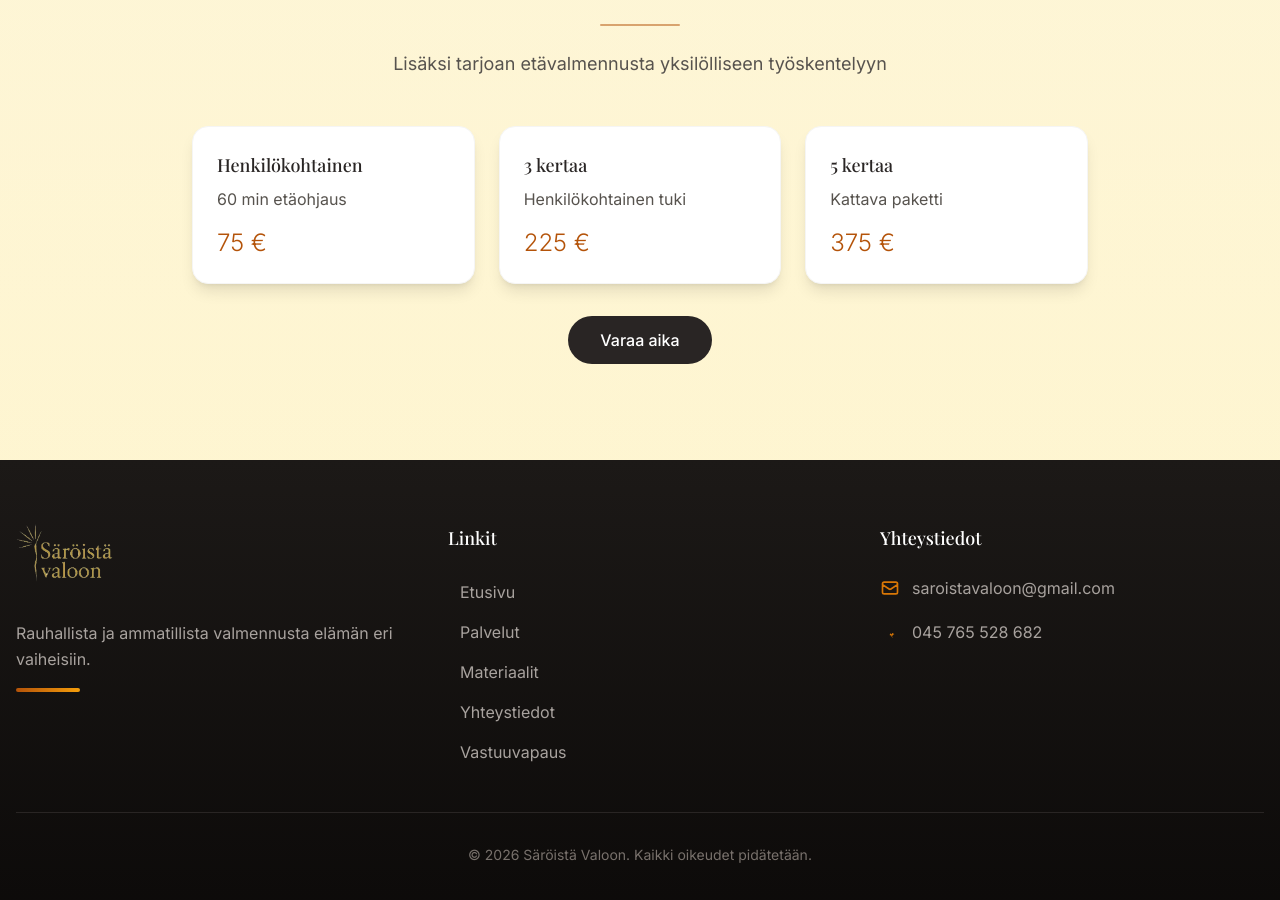
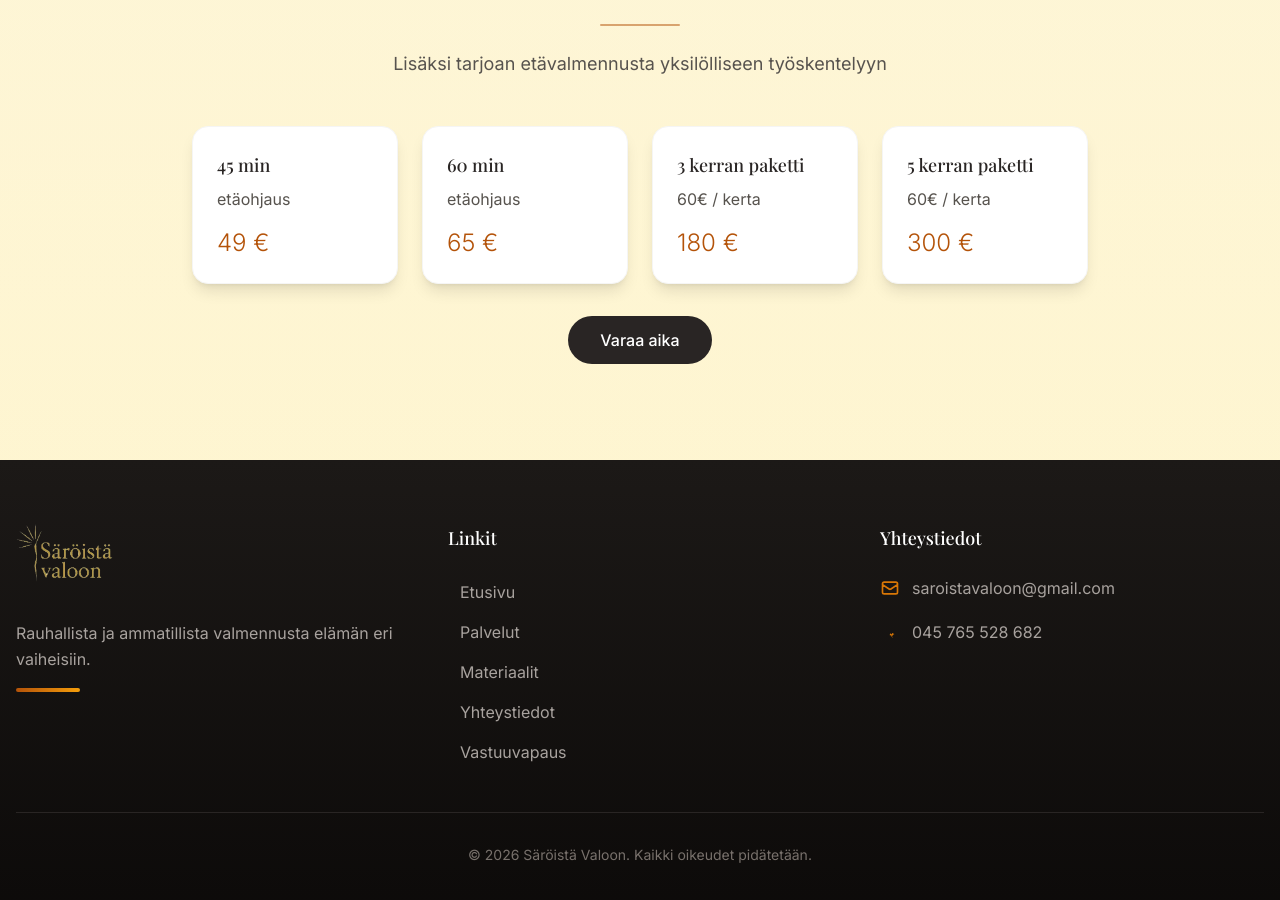
Before and after one commit to waelosamahelmi/saroistavaloon, a Next.js app: page / in a window 1280 px wide. Shown: the part 2420-3320 px from the top of the page. Built offline with nearby package versions, Linux system fonts and the light colour scheme; a web font is replaced by a local one.

Commit message:
Update homepage pricing to match new services
- 45 min etäohjaus: 49€
- 60 min etäohjaus: 65€
- 3 kerran paketti: 180€
- 5 kerran paketti: 300€

Changed grid from 3 to 4 columns to show all services

```diff
--- a/app/page.tsx
+++ b/app/page.tsx
@@ -124,35 +124,45 @@
             </p>
           </div>
 
-          <div className="grid md:grid-cols-3 gap-6">
+          <div className="grid md:grid-cols-4 gap-6">
             <div className="bg-white rounded-2xl shadow-lg p-6 border border-stone-100">
               <h3 className="text-lg font-medium text-stone-800 mb-2 font-serif">
-                Henkilökohtainen
+                45 min
               </h3>
               <p className="text-base text-stone-600 mb-4">
-                60 min etäohjaus
+                etäohjaus
               </p>
-              <p className="text-2xl font-light text-amber-700">75 €</p>
+              <p className="text-2xl font-light text-amber-700">49 €</p>
             </div>
 
             <div className="bg-white rounded-2xl shadow-lg p-6 border border-stone-100">
               <h3 className="text-lg font-medium text-stone-800 mb-2 font-serif">
-                3 kertaa
+                60 min
               </h3>
               <p className="text-base text-stone-600 mb-4">
-                Henkilökohtainen tuki
+                etäohjaus
               </p>
-              <p className="text-2xl font-light text-amber-700">225 €</p>
+              <p className="text-2xl font-light text-amber-700">65 €</p>
             </div>
 
             <div className="bg-white rounded-2xl shadow-lg p-6 border border-stone-100">
               <h3 className="text-lg font-medium text-stone-800 mb-2 font-serif">
-                5 kertaa
+                3 kerran paketti
               </h3>
               <p className="text-base text-stone-600 mb-4">
-                Kattava paketti
+                60€ / kerta
               </p>
-              <p className="text-2xl font-light text-amber-700">375 €</p>
+              <p className="text-2xl font-light text-amber-700">180 €</p>
+            </div>
+
+            <div className="bg-white rounded-2xl shadow-lg p-6 border border-stone-100">
+              <h3 className="text-lg font-medium text-stone-800 mb-2 font-serif">
+                5 kerran paketti
+              </h3>
+              <p className="text-base text-stone-600 mb-4">
+                60€ / kerta
+              </p>
+              <p className="text-2xl font-light text-amber-700">300 €</p>
             </div>
           </div>
 
```
